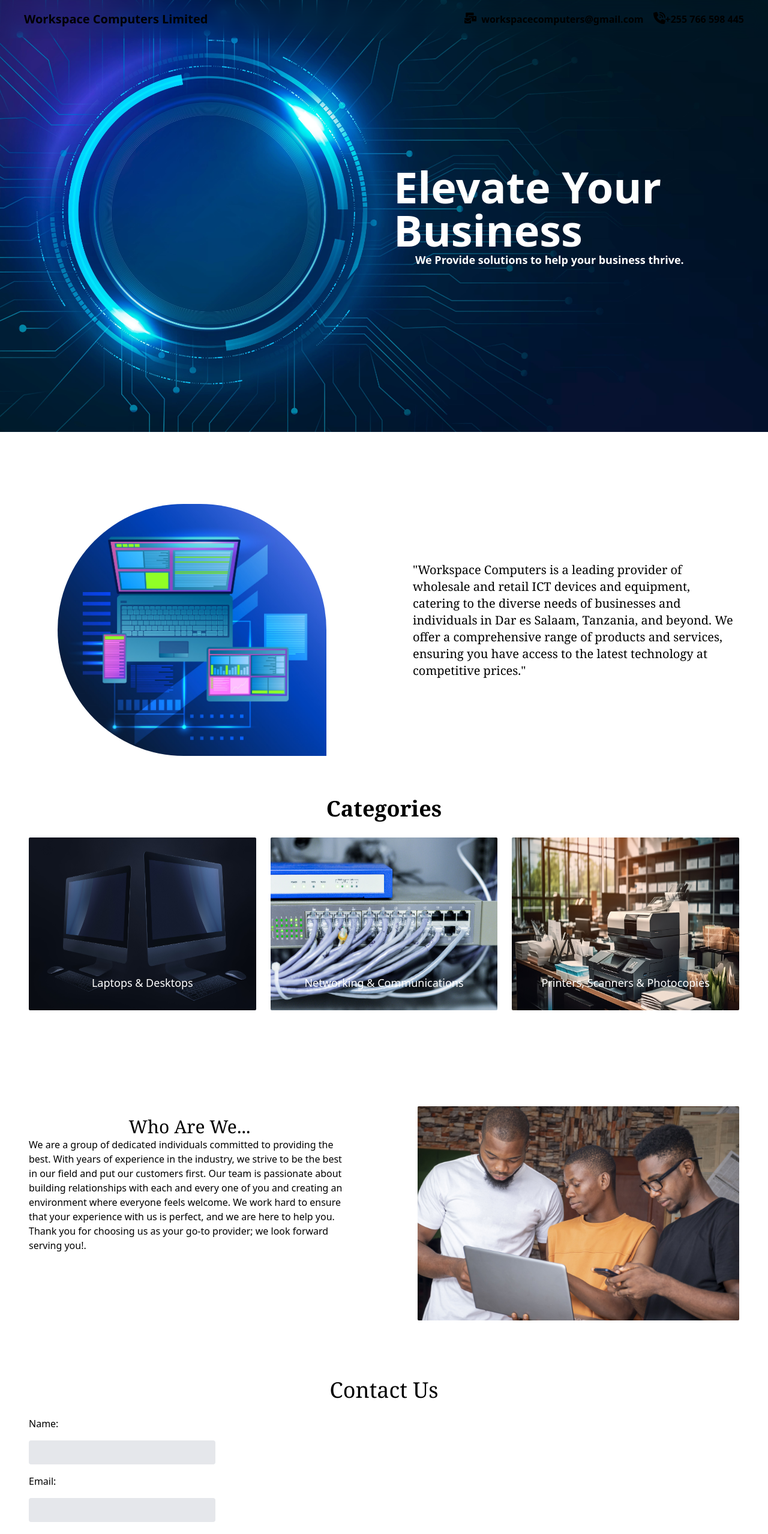
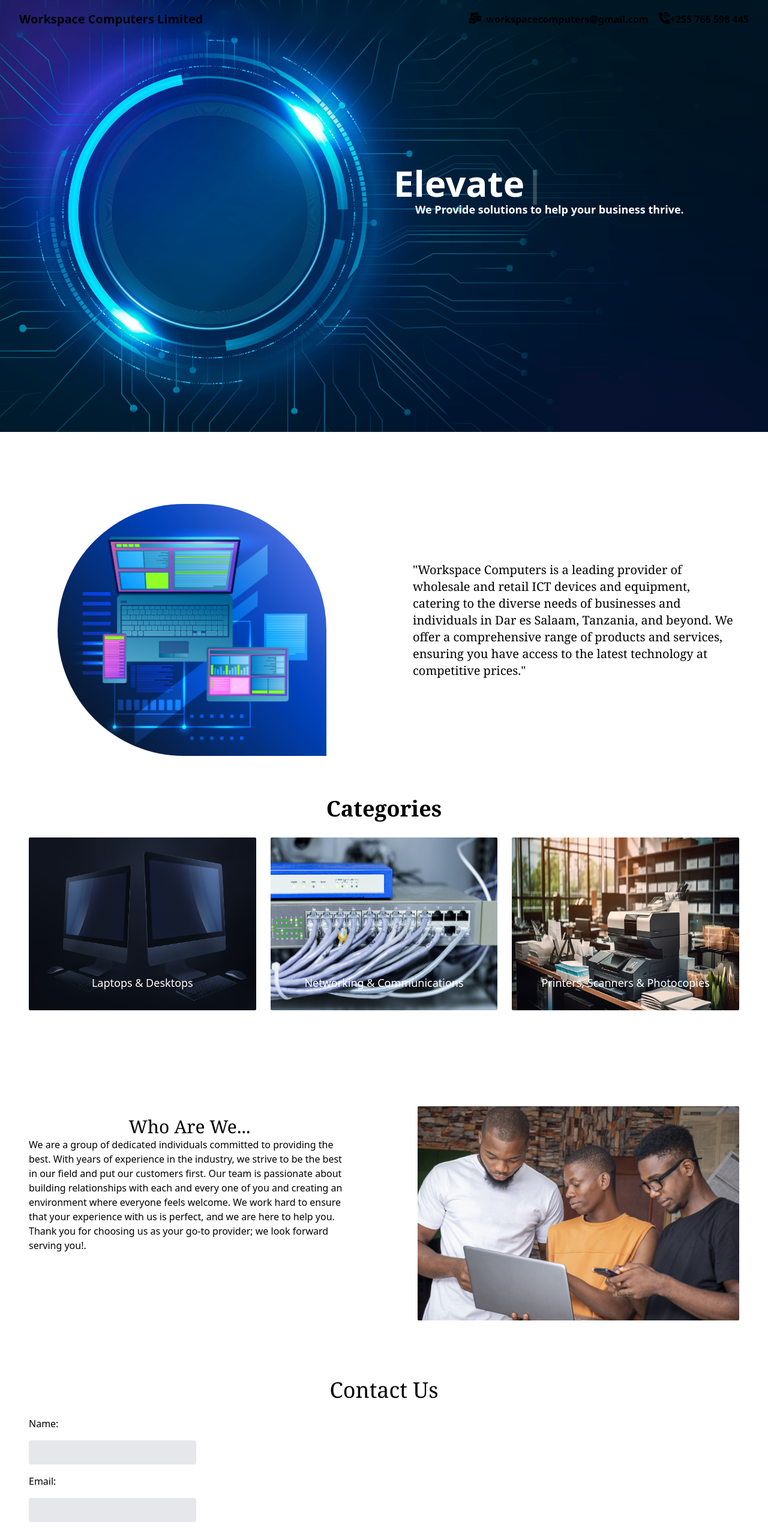
Before and after one commit to gilbertmunuotz/workspacef, a React (Create React App) app: page / in a window 1280 px wide. Shown: the top 2557 px of the page at 60% size. Built offline with nearby package versions, Linux system fonts and the light colour scheme; grey boxes are pictures that could not be loaded.

Commit message:
No Rest😤

```diff
--- a/package.json
+++ b/package.json
@@ -12,6 +12,7 @@
     "react-icons": "^5.0.1",
     "react-router-dom": "^6.22.3",
     "react-scripts": "5.0.1",
+    "typewriter-effect": "^2.21.0",
     "web-vitals": "^2.1.4"
   },
   "scripts": {
--- a/src/components/Form.jsx
+++ b/src/components/Form.jsx
@@ -30,7 +30,7 @@ function Form() {
                     });
                 }
                 return response.json().then(data => {
-                    alert('Message sent successfully!');
+                    alert('Thank You For your Contacting us. \nWe will respond to you Soon');
                     // Clear form fields
                     nameRef.current.value = '';
                     emailRef.current.value = '';
@@ -50,9 +50,10 @@ function Form() {
             <div className="grid grid-cols-1 gap-4 sm:grid-cols-2 mb-12">
                 <form onSubmit={HandleSubmit} className="mx-12">
                     <div className="row-1">
-                        <label htmlFor="name">Name:</label> <br />
+                        <label htmlFor="name">Name:</label>
+                        <br />
                         <input
-                            className="bg-gray-200 rounded px-10 py-2 my-4"
+                            className="bg-gray-200 rounded px-4 py-2 my-4 sm:px-6" // Added responsive padding
                             type="text"
                             name="name"
                             id="name"
@@ -63,9 +64,10 @@ function Form() {
                     </div>
 
                     <div className="row-2">
-                        <label htmlFor="email">Email:</label> <br />
+                        <label htmlFor="email">Email:</label>
+                        <br />
                         <input
-                            className="bg-gray-200 rounded px-10 py-2 my-4"
+                            className="bg-gray-200 rounded px-4 py-2 my-4 sm:px-6" // Added responsive padding
                             type="email"
                             name="email"
                             id="email"
@@ -76,9 +78,10 @@ function Form() {
                     </div>
 
                     <div className="row-start-2">
-                        <label htmlFor="message">Message:</label> <br />
+                        <label htmlFor="message">Message:</label>
+                        <br />
                         <textarea
-                            className="bg-gray-200 rounded sm:w-96"
+                            className="bg-gray-200 rounded sm:w-96" // Responsive width on small screens
                             name="usermessage"
                             id="usermessage"
                             cols="30"
@@ -91,7 +94,6 @@ function Form() {
                     </div>
 
                     <button type="submit" className="bg-blue-600 px-4 py-2 rounded-xl col-start-2">Send</button>
-
                 </form>
 
                 <section className="mx-10">
--- a/src/components/Home.jsx
+++ b/src/components/Home.jsx
@@ -1,4 +1,5 @@
 import React from 'react'
+import Typewriter from 'typewriter-effect';
 import LandingPG from '../assets/images/Digital circle.jpg'
 
 function Navbar() {
@@ -6,8 +7,15 @@ function Navbar() {
         <div className="Navbar">
             <div className="h-[90vh] overflow-hidden">
                 <img src={LandingPG} alt="landing page" className='object-cover w-full h-full' />
-                <h1 className="text-7xl text-white font-bold rounded-lg absolute left-0 self-center z-10 px-4 py-2 sm:left-1/2 top-1/3">
-                    Elevate Your Business
+                <h1 className="text-6xl text-white font-bold rounded-lg absolute left-0 self-center z-10 px-4 py-2 sm:left-1/2 top-1/3">
+                    <Typewriter
+                        options={{
+                            strings: ['Elevate Your Business'],
+                            pause: 2500,
+                            autoStart: true,
+                            loop: true,
+                        }}
+                    />
                     <p className='text-lg ml-9'>
                         We Provide solutions to help your business thrive.
                     </p>
--- a/src/components/Navbar.jsx
+++ b/src/components/Navbar.jsx
@@ -15,7 +15,7 @@ function Home() {
     return (
         <div className="Home">
             <div className='Navbar fixed w-full top-0 z-50'>
-                <div className="flex w-full justify-between items-center h-16 px-10 absolute backdrop-blur-md bg-transparent font-bold">
+                <div className="flex w-full justify-between items-center h-16 px-8 absolute backdrop-blur-md bg-transparent font-bold">
                     <div className="text-lg sm:text-3xl md:text-xl text-black">Workspace Computers Limited</div>
                     {/* NavBar By Default */}
                     <ul className='hidden space-x-4 md:block lg:flex text-black'>
```
Also changed, not shown: 1 other file (tests, documents, lock files or other folders).
